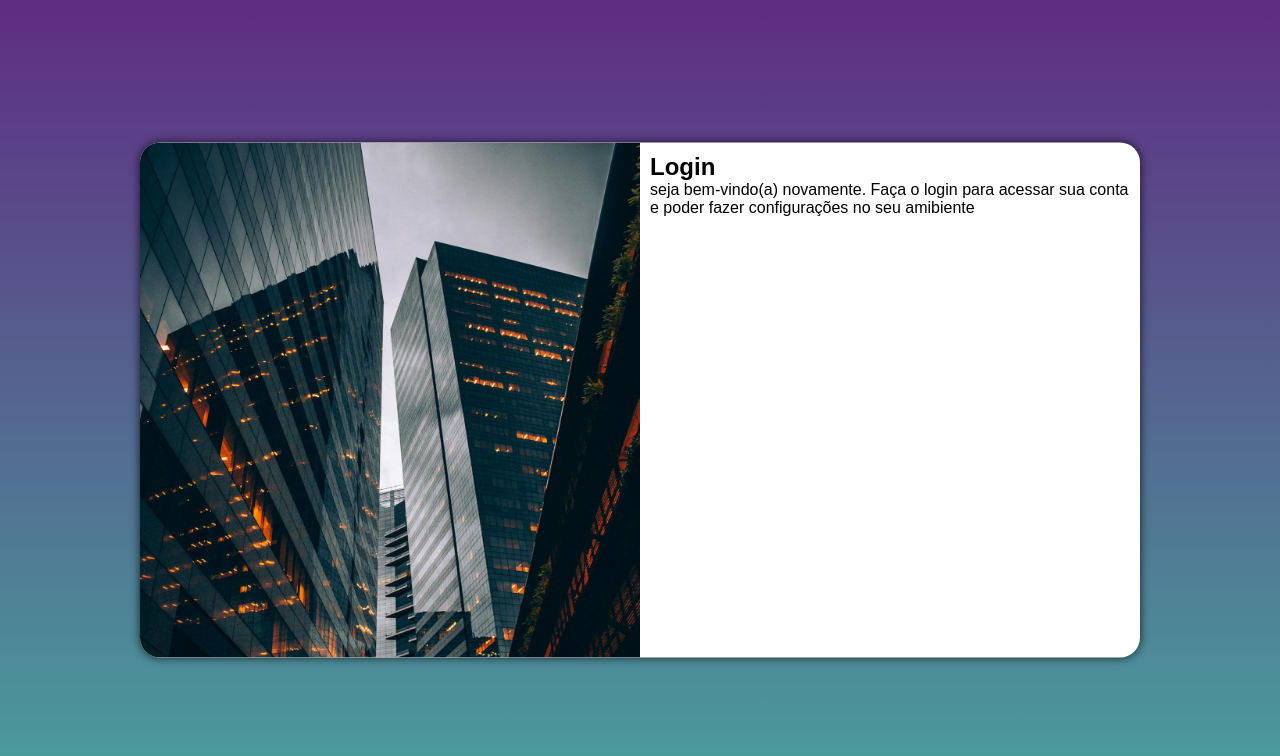
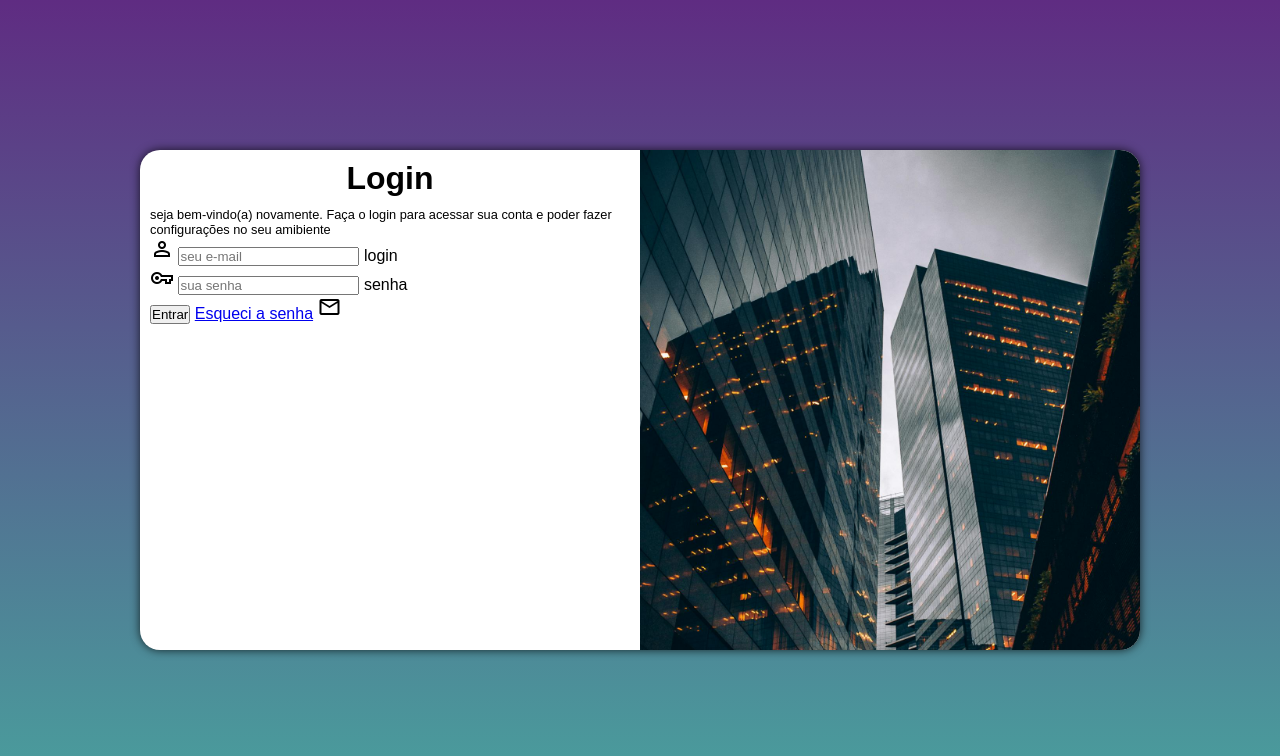
Before and after one commit to vinyciosg/projeto-login, a plain HTML site: page index.html in a window 1280 px wide. Drawn offline with nearby package versions, Linux system fonts and the light colour scheme.

Commit message:
adcionei o formulario

```diff
--- a/estilos/estyle.css
+++ b/estilos/estyle.css
@@ -38,17 +38,16 @@ main {
 
     background-color: white;
     width: 300px;
-    height: 515px;
-
+    height: 500px;
     border-radius: 20px;
     box-shadow: 0px 0px  10px rgba(0, 0, 0, 0.749);
+
     transition: width .3s, height .3s;
     transition-timing-function: ease;
-
     transform: translate(-50%, -50%);
  }
 
-     div#imagem {
+    div#imagem {
     display: block;
     background: url(../imagens/pexels-dinnow-9444476.jpg);
     background-size: cover;
@@ -61,3 +60,13 @@ main {
     display: block;
     padding: 10px;
 }
+
+   div#formulario > h1 {
+    text-align: center;
+    margin-bottom: 10px;
+
+   }
+
+   div#formulario > p {
+    font-size: 0.8em;
+   }
--- a/estilos/mediaquery.css
+++ b/estilos/mediaquery.css
@@ -50,13 +50,18 @@ Grandes telas: acima de 1201px
     }
 
     #login > div#imagem {
-        float: left;
+        float: right;
         width: 50%;
         height: 100%;
     }
 
     #login > div#formulario {
-        float: right;
+        float: left;
         width: 50%;
     }
+
+    div#formulario > h1  {
+        font-size: 2em;
+       }
+
 }
--- a/index.html
+++ b/index.html
@@ -6,7 +6,7 @@
     <title>Document</title>
     <link rel="stylesheet" href="estilos/mediaquery.css">
     <link rel="stylesheet" href="estilos/estyle.css">
-    <link rel="stylesheet" href="https://fonts.googleapis.com/css2?family=Material+Symbols+Outlined:opsz,wght,FILL,GRAD@24,400,0,0" />
+    <link rel="stylesheet" href="https://fonts.googleapis.com/css2?family=Material+Symbols+Outlined:opsz,wght,FILL,GRAD@24,700,0,0" />
 </head>
 <body>
     <main>
@@ -19,7 +19,21 @@
                   <p>seja bem-vindo(a) novamente. Faça o login para acessar sua conta e poder fazer configurações no seu amibiente</p>
                   <form action="login.php" method="post" autocomplete="on">
 
+                    <div class="campo">
+                        <span class="material-symbols-outlined"> person </span>
+                        <input type="email" name="login" id="ilogin" placeholder="seu e-mail" autocomplete="email" required maxlength="30">
 
+                        <label for="ilogin">login</label>
+                    </div>
+                    <div class="campo">
+                        <span class="material-symbols-outlined"> vpn_key </span>
+                        <input type="password" name="senha" id="isenha"   placeholder="sua senha" autocomplete="new-password" required minlength="8" maxlength="20">
+
+                        <label for="isenha">senha</label>
+                    </div>
+
+                    <input type="submit" value="Entrar">
+                    <a href="esqueci.html">Esqueci a senha</a>  <span class="material-symbols-outlined"> mail </span>
                   </form>
              </div>
         </section>
```
